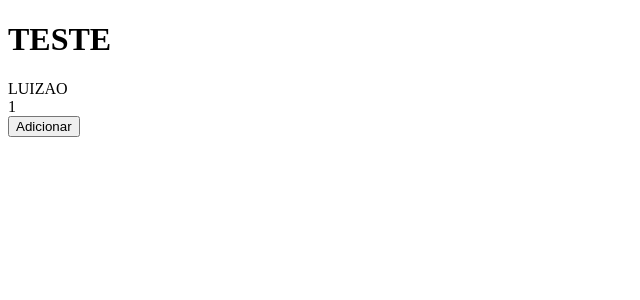
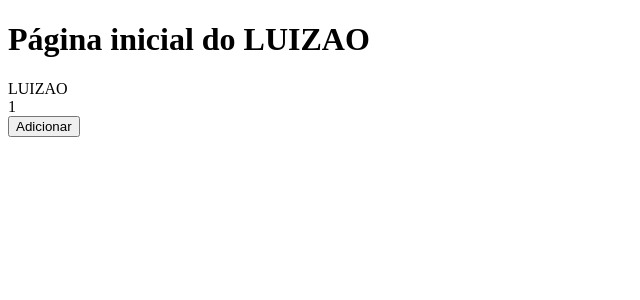
Before and after one commit to eholuizao/teste-nextjs, a Next.js app: page / in a window 1280 px wide. Shown: the top 300 px of the page, without its empty margins (0-640 px from the left). Built offline with nearby package versions, Linux system fonts and the light colour scheme.

Commit message:
nova branch

```diff
--- a/pages/index.js
+++ b/pages/index.js
@@ -3,7 +3,7 @@ import { useState } from "react";
 function Home() {
   return (
     <div>
-      <h1>TESTE</h1>
+      <h1>Página inicial do LUIZAO</h1>
       <CapsLock>luizao</CapsLock>
       <Contador />
     </div>
```
